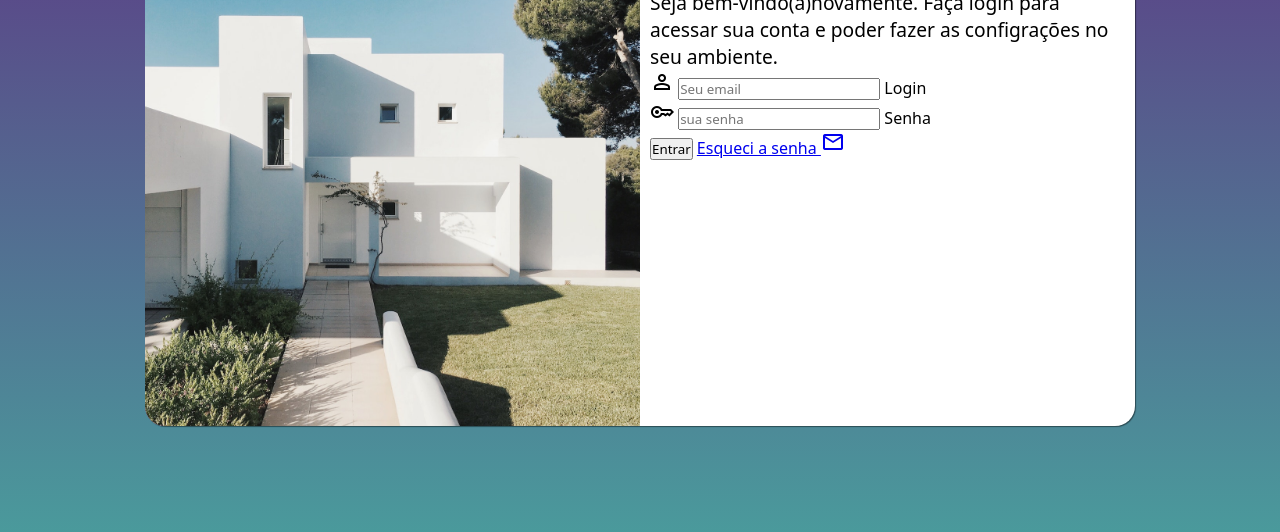
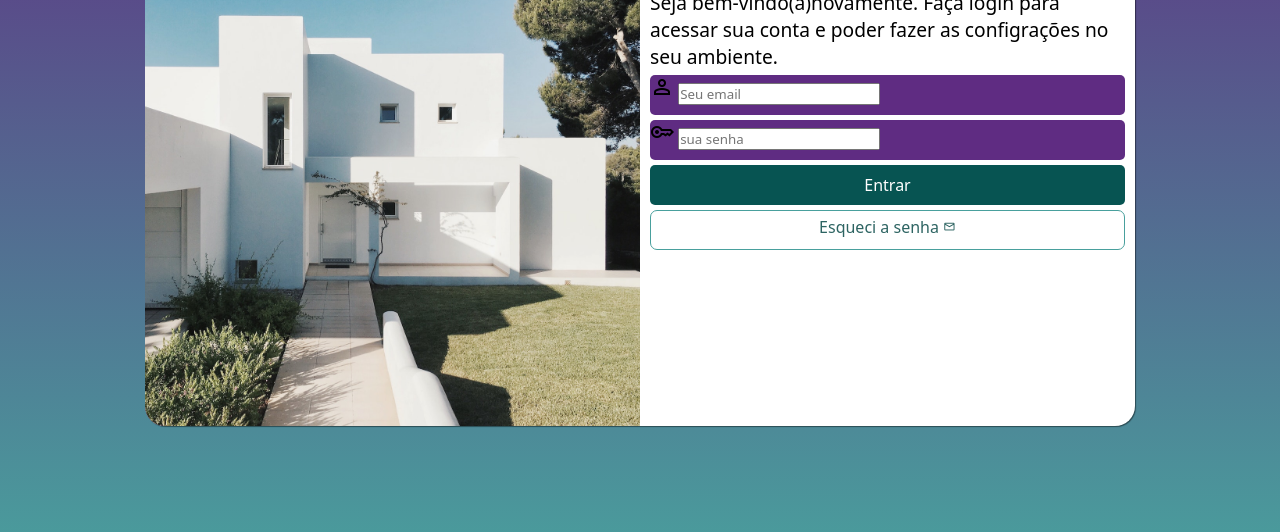
Before and after one commit to MAUROGMOREIRA/projeto-login, a plain HTML site: page index.html in a window 1280 px wide. Shown: the part 224-756 px from the top of the page. Drawn offline with nearby package versions, Linux system fonts and the light colour scheme.

Commit message:
tela login

```diff
--- a/estilos/style.css
+++ b/estilos/style.css
@@ -27,7 +27,7 @@
     transform: translate(-50%, -50%);
     overflow: hidden;
     background-color: white;
-    width: 250px;
+    width: 260px;
     height: 500px;
     border-radius: 20px;
     box-shadow: 1px 1px 1px rgba(0, 0, 0, 0.450);
@@ -51,3 +51,48 @@
    div#formulario > p{
     font-size: 0.8em;
    }
+   form > div.campo{
+    background-color: #5f2c82;
+    display: block;
+    width: 100%;
+    height: 40px;
+    border-radius: 5px;
+    margin: 5px 0px;
+   }
+   div.campo > label{
+    display: none;
+   }
+   form > input[type=submit]{
+    display: block;
+    font-size:1em;
+    width: 100%;
+    height: 40px;
+    background-color: #075452 ;
+    color: white;
+    border: none;
+    border-radius: 5px;
+    cursor: pointer;
+   }
+   form > input[type=submit]:hover {
+    background-color:#032221 ;
+   }
+   form > a.botao{
+    display: block;
+    text-align: center;
+    font-size: 1em;
+    width: 100%;
+    height: 40px;
+    padding-top: 5px;
+    margin-top: 5px;
+    background-color: white;
+    color: #2d6462;
+    border: 1px solid #49a09d;
+    border-radius: 7px;
+    text-decoration: none;
+   }
+   form > a.botao:hover {
+    background-color: #45ddd8;
+   }
+   form > a.botao > span{
+    font-size: 0.8em;
+   }
--- a/index.html
+++ b/index.html
@@ -29,7 +29,7 @@
                     <label for="isenha">Senha</label>
                  </div>
                  <input type="submit" value="Entrar">
-                 <a href="esqueci.html">Esqueci a senha <span class="material-symbols-outlined">email</span> </a>
+                 <a href="esqueci.html" class="botao">Esqueci a senha <span class="material-symbols-outlined">email</span> </a>
                 </form>
             </div>
         </section>
```
